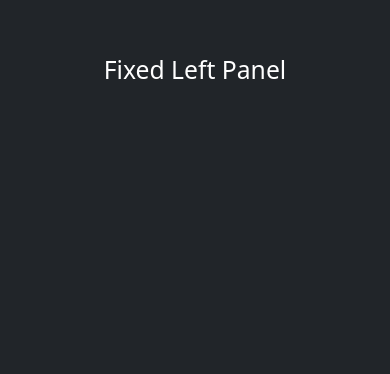
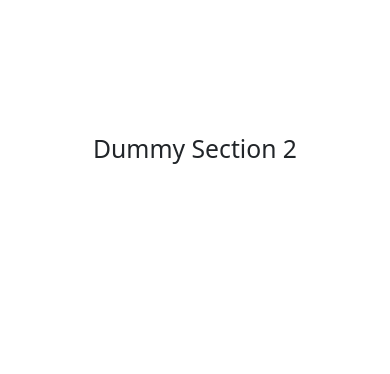
Before and after one commit to indrajithc/gsap-scroll-jump, a Next.js app: page / in a window 390 px wide. Shown: the part 1370-1744 px from the top of the page. Built offline with nearby package versions, Linux system fonts and the light colour scheme.

Commit message:
refactor: basic home page v5

```diff
--- a/src/app/page.tsx
+++ b/src/app/page.tsx
@@ -1,95 +1,99 @@
 'use client';
 
-import { useEffect, useRef } from 'react';
+import { useEffect, useRef, useState } from 'react';
 import { gsap } from 'gsap';
-import { ScrollTrigger } from 'gsap/ScrollTrigger';
 
-gsap.registerPlugin(ScrollTrigger);
-
-const contentBlocks = [
-  { id: 1, text: 'Content 1', bgClass: 'bg-light' },
-  { id: 2, text: 'Content 2', bgClass: 'bg-secondary text-white' },
-  { id: 3, text: 'Content 3', bgClass: 'bg-info text-white' },
+const sections = [
+  'First dynamic section',
+  'Second dynamic section',
+  'Third dynamic section',
+  'Fourth dynamic section'
 ];
 
-const Page = () => {
-  const leftPanelRef = useRef<HTMLDivElement>(null);
-  const rightPanelRef = useRef<HTMLDivElement>(null);
+export default function HomePage() {
+  const stickyRef = useRef(null);
+  const [currentIndex, setCurrentIndex] = useState(0);
 
   useEffect(() => {
-    const panels = gsap.utils.toArray('.right-panel-content');
+    const observer = new IntersectionObserver(
+      (entries) => {
+        entries.forEach((entry) => {
+          if (entry.isIntersecting) {
+            gsap.fromTo(
+              entry.target,
+              { opacity: 0, y: 50 },
+              { opacity: 1, y: 0, duration: 0.5 }
+            );
+          }
+        });
+      },
+      { threshold: 0.5 }
+    );
 
-    gsap.to(panels, {
-      yPercent: -100 * (panels.length - 1),
-      ease: 'none',
-      scrollTrigger: {
-        trigger: rightPanelRef.current,
-        start: 'top top',
-        end: () => `+=${rightPanelRef.current?.offsetHeight}`,
-        scrub: true,
-        pin: true,
-        anticipatePin: 1,
-        snap: 1 / (panels.length - 1),
-      },
-    });
-
-    panels.forEach((panel) => {
-      gsap.fromTo(
-        panel,
-        { opacity: 0, y: 50 },
-        {
-          opacity: 1,
-          y: 0,
-          scrollTrigger: {
-            trigger: panel,
-            start: 'top 80%',
-            end: 'top 40%',
-            scrub: true,
-          },
-        }
-      );
+    document.querySelectorAll('.section').forEach((section) => {
+      observer.observe(section);
     });
   }, []);
 
+  useEffect(() => {
+    const handleScroll = () => {
+      if (!stickyRef.current) return;
+      const scrollPosition = window.scrollY;
+      const sectionHeight = window.innerHeight;
+      const newIndex = Math.floor(scrollPosition / sectionHeight) % sections.length;
+      if (newIndex !== currentIndex) {
+        gsap.fromTo(
+          stickyRef.current,
+          { opacity: 0, y: 50 },
+          { opacity: 1, y: 0, duration: 0.5 }
+        );
+        setCurrentIndex(newIndex);
+      }
+    };
+
+    window.addEventListener('scroll', handleScroll);
+    return () => window.removeEventListener('scroll', handleScroll);
+  }, [currentIndex]);
+
   return (
     <div>
-      <section className="container py-5">
-        <h1 className="text-center">Introductory Content</h1>
-        <p className="text-center">Scroll down to see the effect.</p>
+      <header className="bg-primary text-white text-center p-4">
+        <h1>Next.js SPA with GSAP & Bootstrap</h1>
+      </header>
+
+      <section className="banner text-center bg-dark text-white py-5">
+        <h2>Welcome to our page</h2>
       </section>
 
-      <section className="vh-100 bg-dark text-white d-flex align-items-center justify-content-center">
-        <h2>Banner Section</h2>
-      </section>
+      {[...Array(3)].map((_, i) => (
+        <section key={i} className="section d-flex align-items-center justify-content-center" style={{ height: '100vh' }}>
+          <h2>Dummy Section {i + 1}</h2>
+        </section>
+      ))}
 
-      <section className="container-fluid">
-        <div className="row">
-          <div
-            className="col-md-6 bg-dark text-white d-flex align-items-center justify-content-center position-sticky"
-            style={{ top: 0, height: '100vh' }}
-            ref={leftPanelRef}
-          >
-            <h2>Fixed Left Panel</h2>
-          </div>
-          <div className="col-md-6 p-0" ref={rightPanelRef}>
-            {contentBlocks.map((block) => (
-              <div
-                key={block.id}
-                className={`right-panel-content d-flex align-items-center justify-content-center ${block.bgClass}`}
-                style={{ height: '100vh' }}
-              >
-                <h3>{block.text}</h3>
-              </div>
-            ))}
-          </div>
+      <section className="sticky-container" style={{ position: 'relative', height: '200vh', background: '#f8f9fa' }}>
+        <div
+          ref={stickyRef}
+          className="sticky-content text-center p-5"
+          style={{
+            position: 'sticky',
+            top: '30%',
+            transform: 'translateY(-50%)',
+            background: 'white',
+            padding: '20px',
+            borderRadius: '10px',
+            boxShadow: '0 0 10px rgba(0,0,0,0.1)'
+          }}
+        >
+          <h2>{sections[currentIndex]}</h2>
         </div>
       </section>
 
-      <section className="container py-5">
-        <h2 className="text-center">Normal Scrolling Resumes</h2>
-      </section>
+      {[...Array(2)].map((_, i) => (
+        <section key={i + 3} className="section d-flex align-items-center justify-content-center" style={{ height: '100vh' }}>
+          <h2>Dummy Section {i + 4}</h2>
+        </section>
+      ))}
     </div>
   );
-};
-
-export default Page;
+}
```
